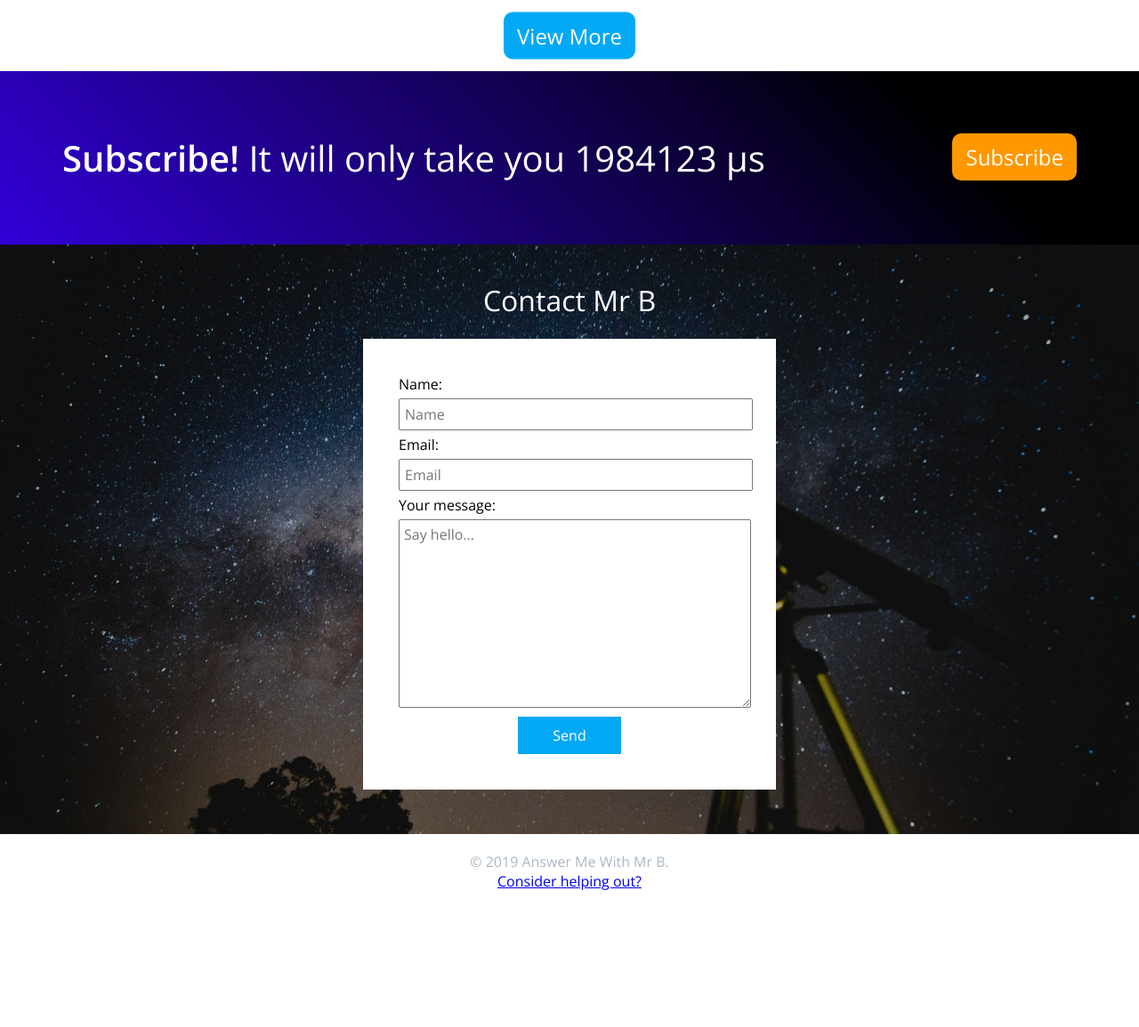
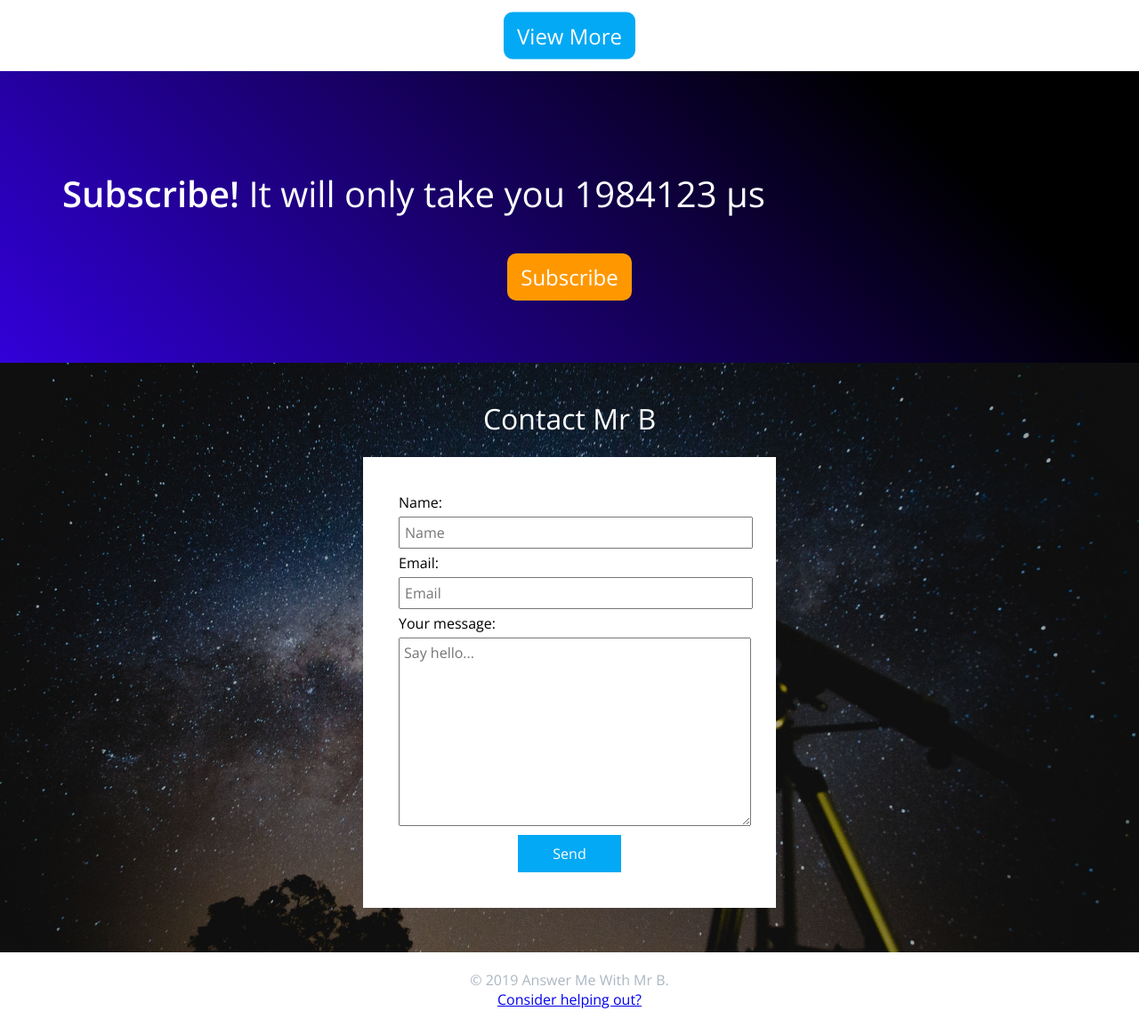
Before and after one commit to AnswerMeWithMrB/website, a Jekyll site: the page built from index.html, in a window 1280 px wide. Shown: the part 1483-2638 px from the top of the page at 89% size. Built offline with Jekyll 4.4.1, drawn with Linux system fonts in a browser that asks for light colours; before the commit the page ends 2505 px from its top, so only the background shows below that.

Commit message:
Add whitespace for subscribe include

```diff
--- a/_includes/base/subscribe.html
+++ b/_includes/base/subscribe.html
@@ -1,3 +1,4 @@
 <div id="subscribe">
-  <span class="bold">Subscribe!</span> It will only take you 1984123 µs <a href="https://www.youtube.com/channel/UCv7XjzuzmAKm458IqFehCPQ?sub_confirmation=1" target="_blank" class="btn orange right big">Subscribe</a>
+  <p><span class="bold">Subscribe!</span> It will only take you 1984123 µs</p>
+  <a href="https://www.youtube.com/channel/UCv7XjzuzmAKm458IqFehCPQ?sub_confirmation=1" target="_blank" class="btn orange big">Subscribe</a>
 </div>
```
